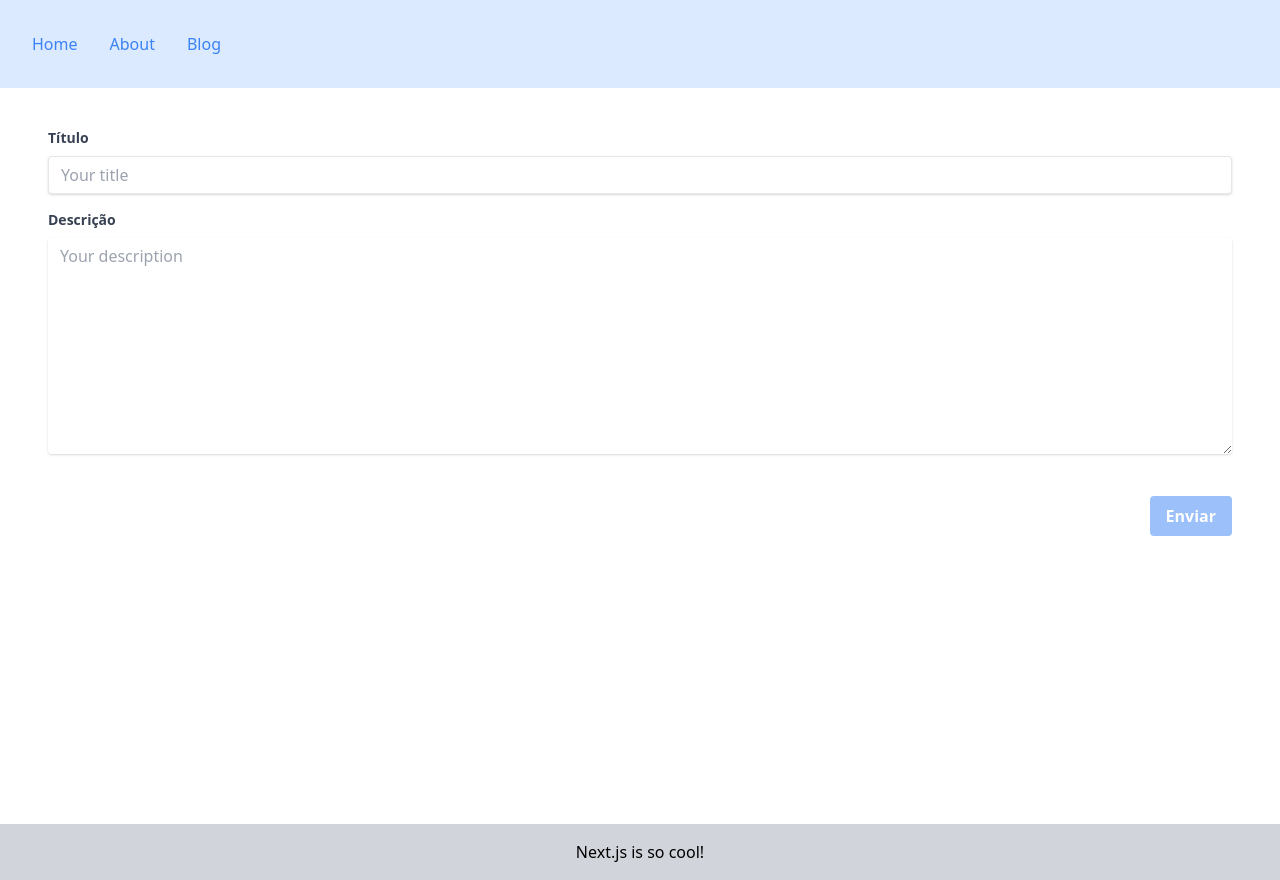
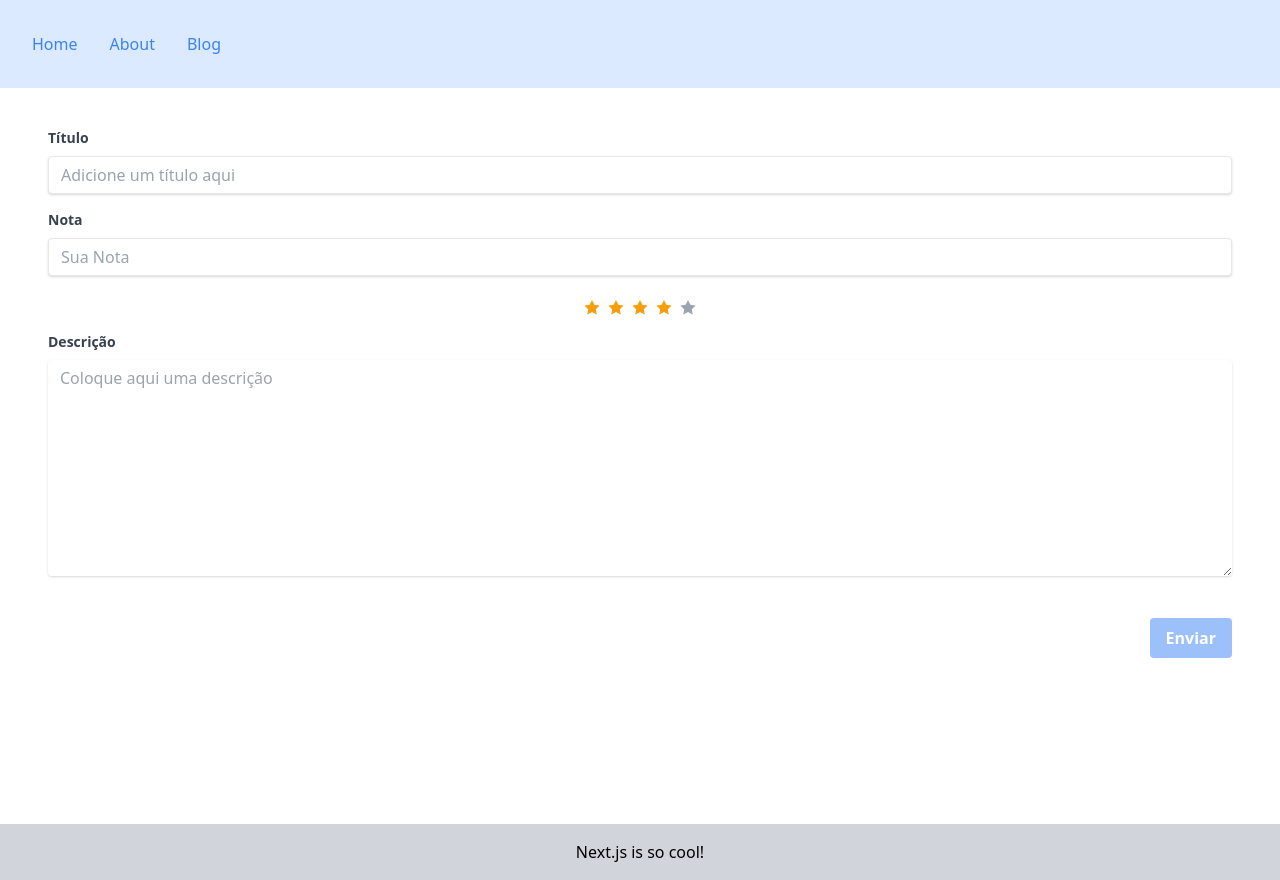
Before and after one commit to mauriciomoura/review-app, a Next.js app: page /reviews/new in a window 1280 px wide. Built offline with nearby package versions, Linux system fonts and the light colour scheme.

Commit message:
Adding rating prop to form.

```diff
--- a/components/EditReviewForm.tsx
+++ b/components/EditReviewForm.tsx
@@ -2,6 +2,7 @@ import { useState, FormEvent } from "react";
 
 export type EditReviewFormData = {
   title: string;
+  rating: any;
   description: string;
 };
 
@@ -13,13 +14,15 @@ type Props = {
 
 const EditReviewForm: React.FC<Props> = ({ onSubmit, review, reset }) => {
   const [title, setTitle] = useState(review?.title || "");
+  const [rating, setRating] = useState(review?.rating || "");
   const [description, setDescription] = useState(review?.description || "");
   function doReset() {
     setTitle("");
+    setRating(0);
     setDescription("");
   }
   function isValid(data: EditReviewFormData): boolean {
-    return data.description !== "" && data.title !== "";
+    return data.description !== "" && data.title !== "" && data.rating >= 0 && data.rating <= 10;
   }
   function onFormSubmit(e: FormEvent<HTMLFormElement>, data: EditReviewFormData) {
     e.preventDefault();
@@ -30,7 +33,7 @@ const EditReviewForm: React.FC<Props> = ({ onSubmit, review, reset }) => {
   return (
     <form
       className="bg-white px-8 pt-6 pb-8 mb-4"
-      onSubmit={e => onFormSubmit(e, { title, description })}
+      onSubmit={e => onFormSubmit(e, { title, rating, description })}
     >
       <div className="mb-4">
         <label
@@ -43,12 +46,41 @@ const EditReviewForm: React.FC<Props> = ({ onSubmit, review, reset }) => {
           className="shadow appearance-none border rounded w-full py-2 px-3 text-gray-700 leading-tight focus:outline-none focus:shadow-outline"
           id="title"
           type="text"
-          placeholder="Your title"
+          placeholder="Adicione um título aqui"
           value={title}
           onChange={e => setTitle(e.target.value)}
           required
         />
       </div>
+      <div className="mb-4">
+        <label
+          className="block text-gray-700 text-sm font-bold mb-2"
+          htmlFor="title"
+        >
+          Nota
+        </label>
+        <input
+          className="shadow appearance-none border rounded w-full py-2 px-3 text-gray-700 leading-tight focus:outline-none focus:shadow-outline"
+          id="rating"
+          type="text"
+          placeholder="Sua Nota"
+          value={rating}
+          onChange={e => setRating(e.target.value)}
+          required
+        />
+      </div>
+
+      <div className="flex justify-center items-center">
+        <div className="flex items-center mt-2 mb-4">
+          <svg className="mx-1 w-4 h-4 fill-current text-yellow-500" xmlns="http://www.w3.org/2000/svg" viewBox="0 0 20 20"><path d="M10 15l-5.878 3.09 1.123-6.545L.489 6.91l6.572-.955L10 0l2.939 5.955 6.572.955-4.756 4.635 1.123 6.545z"/></svg>
+          <svg className="mx-1 w-4 h-4 fill-current text-yellow-500" xmlns="http://www.w3.org/2000/svg" viewBox="0 0 20 20"><path d="M10 15l-5.878 3.09 1.123-6.545L.489 6.91l6.572-.955L10 0l2.939 5.955 6.572.955-4.756 4.635 1.123 6.545z"/></svg>
+          <svg className="mx-1 w-4 h-4 fill-current text-yellow-500" xmlns="http://www.w3.org/2000/svg" viewBox="0 0 20 20"><path d="M10 15l-5.878 3.09 1.123-6.545L.489 6.91l6.572-.955L10 0l2.939 5.955 6.572.955-4.756 4.635 1.123 6.545z"/></svg>
+          <svg className="mx-1 w-4 h-4 fill-current text-yellow-500" xmlns="http://www.w3.org/2000/svg" viewBox="0 0 20 20"><path d="M10 15l-5.878 3.09 1.123-6.545L.489 6.91l6.572-.955L10 0l2.939 5.955 6.572.955-4.756 4.635 1.123 6.545z"/></svg>
+          <svg className="mx-1 w-4 h-4 fill-current text-gray-400" xmlns="http://www.w3.org/2000/svg" viewBox="0 0 20 20"><path d="M10 15l-5.878 3.09 1.123-6.545L.489 6.91l6.572-.955L10 0l2.939 5.955 6.572.955-4.756 4.635 1.123 6.545z"/></svg>
+        </div>
+      </div>
+
+
       <div className="mb-6">
         <label
           className="block text-gray-700 text-sm font-bold mb-2"
@@ -60,7 +92,7 @@ const EditReviewForm: React.FC<Props> = ({ onSubmit, review, reset }) => {
           className="shadow appearance-none rounded w-full py-2 px-3 text-gray-700 mb-3 leading-tight focus:outline-none focus:shadow-outline"
           id="description"
           rows={10}
-          placeholder="Your description"
+          placeholder="Coloque aqui uma descrição"
           value={description}
           onChange={e => setDescription(e.target.value)}
           required
@@ -70,11 +102,11 @@ const EditReviewForm: React.FC<Props> = ({ onSubmit, review, reset }) => {
       <div className="flex md:justify-end">
         <button
           className={`bg-blue-500 text-white font-bold py-2 px-4 rounded focus:outline-none focus:shadow-outline flex-grow md:flex-grow-0 ${
-            !isValid({ title, description })
+            !isValid({ title, rating, description })
               ? "opacity-50 cursor-not-allowed"
               : "hover:bg-blue-700"
           }`}
-          disabled={!isValid({ title, description })}
+          disabled={!isValid({ title, rating, description })}
           type="submit"
         >
           Enviar
--- a/pages/reviews/[id]/edit.tsx
+++ b/pages/reviews/[id]/edit.tsx
@@ -34,7 +34,6 @@ async function sendData(id: number, data: EditReviewFormData) {
 export default function EditReviewPage({
   review
 }: InferGetServerSidePropsType<typeof getServerSideProps>) {
-  //const reviewObj = JSON.parse(review) as Review;
   const router = useRouter();
   function handleSubmit(data: EditReviewFormData) {
     try {
--- a/pages/reviews/[id]/index.tsx
+++ b/pages/reviews/[id]/index.tsx
@@ -43,16 +43,17 @@ export default function ReviewDetailPage({
   return (
     <section className="m-4">
       <h1 className="m-4 text-center text-3xl text-red-400">{review.title}</h1>
+      <h2 className="m-4 text-center text-2xl text-yellow-400">{review.rating}</h2>
       <p className="">{review.description}</p>
       <div className="mt-20 flex flex-col md:flex-row md:justify-end">
         <button className="bg-blue-500 text-white font-bold py-2 px-4 rounded focus:outline-none focus:shadow-outline block flex-grow md:inline md:flex-grow-0">
-          <a href={`/reviews/${review.id}/edit`}>Edit</a>
+          <a href={`/reviews/${review.id}/edit`}>Editar</a>
         </button>
         <button
           onClick={() => handleDeleteButtonClick(review.id)}
           className="bg-red-500 text-white font-bold py-2 px-4 rounded focus:outline-none focus:shadow-outline block flex-grow mt-2 md:inline md:flex-grow-0 md:m-0 md:ml-1"
         >
-          Delete
+          Excluir
         </button>
       </div>
     </section>
```
